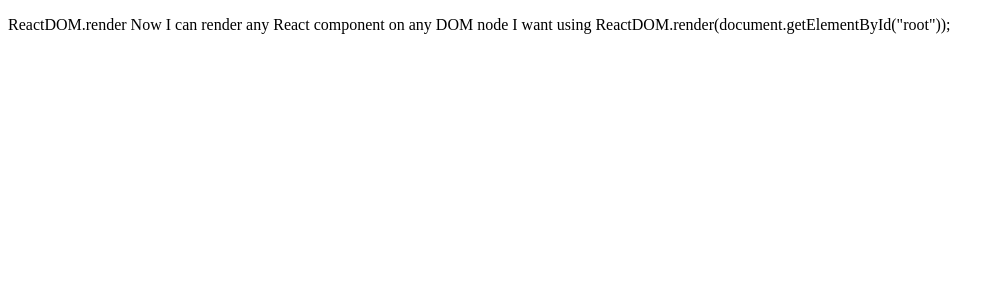
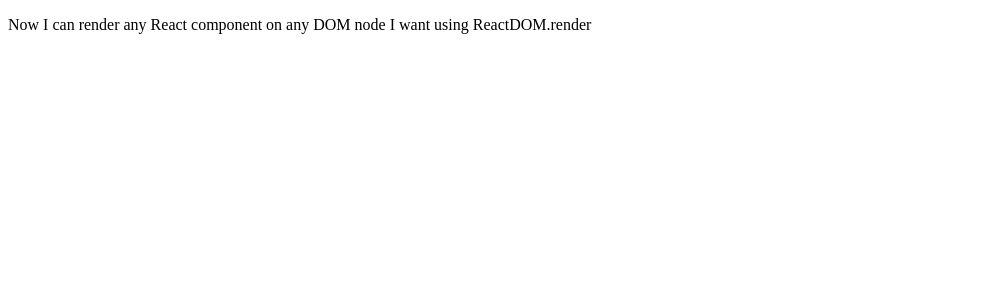
Before and after one commit to kadam-pallavi/React-Component-on-DOM-Node---ES6-Tooling-Modules-Common-JS-Module-ES6-Module---vyvk902b2bhw, a React app: page / in a window 1280 px wide. Shown: the top 300 px of the page, without its empty margins (0-1003 px from the left). Built offline with nearby package versions, Linux system fonts and the light colour scheme.

Commit message:
Update App.js

```diff
--- a/src/components/App.js
+++ b/src/components/App.js
@@ -3,11 +3,12 @@
 
 function App() {
   return (
+
     <p>
-    ReactDOM.render
       Now I can render any React component on any DOM node I want using
-    ReactDOM.render(document.getElementById("root"));
+      ReactDOM.render
     </p>
+
   );
 }
 
```
